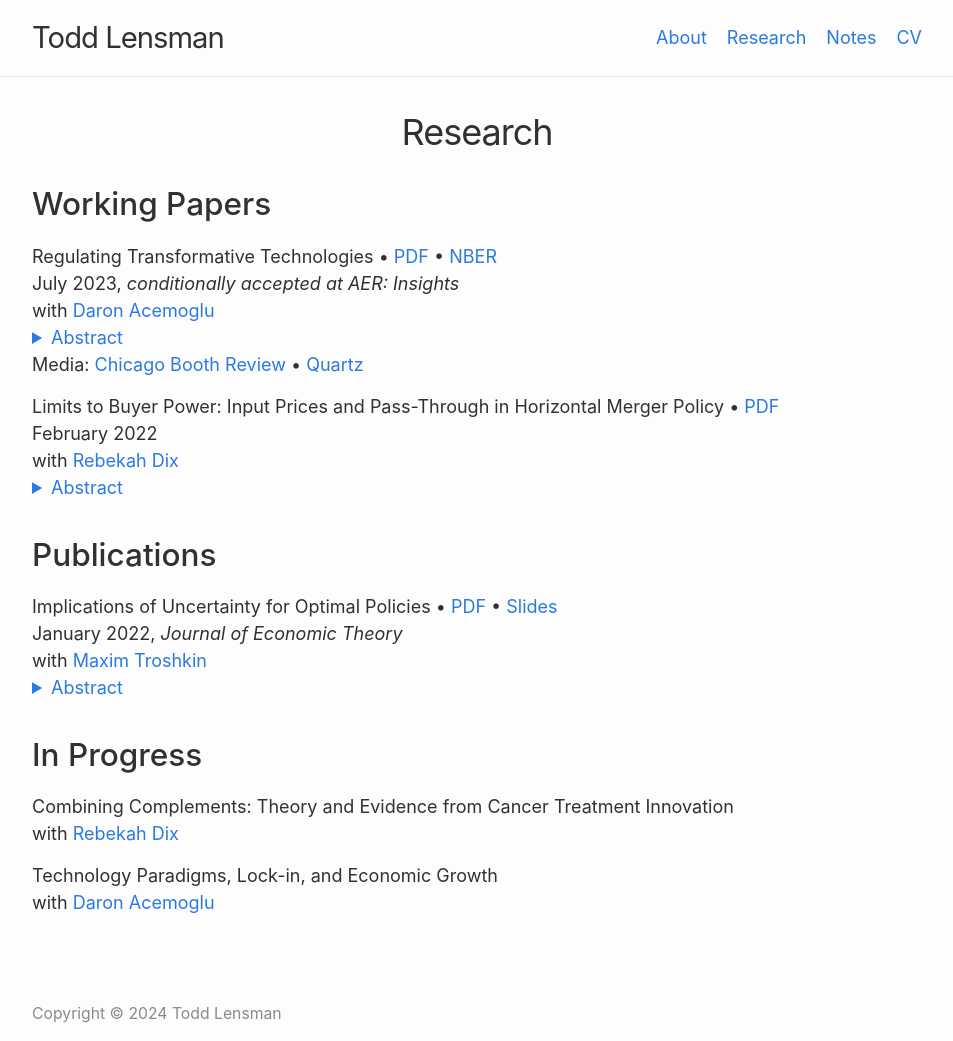
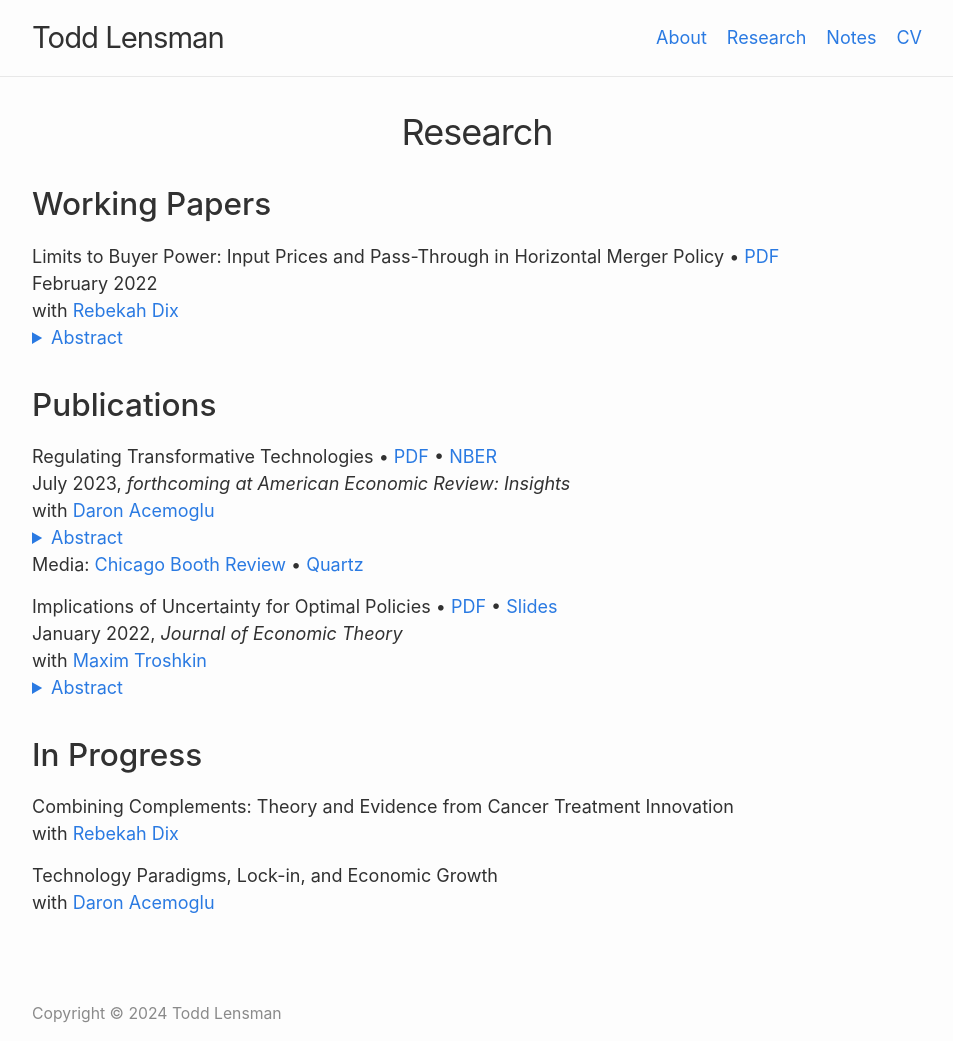
Before and after one commit to talensman/talensman.github.io, a Jekyll site: the page built from research.md, in a window 1280 px wide. Shown: the whole page, without its empty margins (163-1116 px from the left). Built offline with Jekyll 4.4.1, drawn with Linux system fonts in a browser that asks for light colours; part of the change alters nothing that is shown.

Commit message:
Update research.md

```diff
--- a/research.md
+++ b/research.md
@@ -6,18 +6,6 @@ permalink: /research/
 
 
 ## Working Papers
-
-
-Regulating Transformative Technologies • <a href="/files/research/tech-reg-revise.pdf">PDF</a> • <a href="https://www.nber.org/papers/w31461?utm_campaign=ntwh&utm_medium=email&utm_source=ntwg27" target="_blank">NBER</a><br>
-July 2023, *conditionally accepted at AER: Insights*<br>
-with <a href="https://economics.mit.edu/people/faculty/daron-acemoglu" target="_blank">Daron Acemoglu</a><br>
-<details style="margin-top: -15px">
-	<summary style="color: #2a7ae2">Abstract</summary>
-
-	Transformative technologies like generative artificial intelligence promise to accelerate productivity growth across many sectors, but they also present new risks from potential misuse. We develop a multi-sector technology adoption model to study the optimal regulation of transformative technologies when society can learn about these risks over time. Socially optimal adoption is gradual and convex. If social damages are proportional to the productivity gains from the new technology, a higher growth rate leads to slower optimal adoption. Equilibrium adoption is inefficient when firms do not internalize all social damages, and sector-independent regulation is helpful but generally not sufficient to restore optimality.
-
-</details>
-Media: <a style = "margin-bottom: 15px" href="https://www.chicagobooth.edu/review/ai-is-going-disrupt-labor-market-it-doesnt-have-destroy-it" target="_blank">Chicago Booth Review</a> • <a href="https://qz.com/the-economic-case-for-slowing-down-ai-1850627827" target="_blank">Quartz</a><br>
 
 
 Limits to Buyer Power: Input Prices and Pass-Through in Horizontal Merger Policy • <a href="/files/research/ipp3.pdf">PDF</a><br>
@@ -32,6 +20,18 @@ with <a href="https://rebekahanne.github.io/research/" target="_blank">Rebekah D
 
 
 ## Publications
+
+
+Regulating Transformative Technologies • <a href="/files/research/tech-reg-revise.pdf">PDF</a> • <a href="https://www.nber.org/papers/w31461?utm_campaign=ntwh&utm_medium=email&utm_source=ntwg27" target="_blank">NBER</a><br>
+July 2023, *forthcoming at American Economic Review: Insights*<br>
+with <a href="https://economics.mit.edu/people/faculty/daron-acemoglu" target="_blank">Daron Acemoglu</a><br>
+<details style="margin-top: -15px">
+	<summary style="color: #2a7ae2">Abstract</summary>
+
+	Transformative technologies like generative AI promise to accelerate productivity growth across many sectors, but they also present new risks from potential misuse. We develop a multi-sector technology adoption model to study the optimal regulation of transformative technologies when society can learn about these risks over time. Socially optimal adoption is gradual and typically convex. If social damages are large and proportional to the new technology's productivity, a higher growth rate paradoxically leads to slower optimal adoption. Equilibrium adoption is inefficient when firms do not internalize all social damages, and sector-independent regulation is helpful but generally not sufficient to restore optimality.
+
+</details>
+Media: <a style = "margin-bottom: 15px" href="https://www.chicagobooth.edu/review/ai-is-going-disrupt-labor-market-it-doesnt-have-destroy-it" target="_blank">Chicago Booth Review</a> • <a href="https://qz.com/the-economic-case-for-slowing-down-ai-1850627827" target="_blank">Quartz</a><br>
 
 
 Implications of Uncertainty for Optimal Policies • <a href="/files/research/AwL-pub.pdf">PDF</a> • <a href="/files/research/AwL-7-slides.pdf">Slides</a><br>
```
